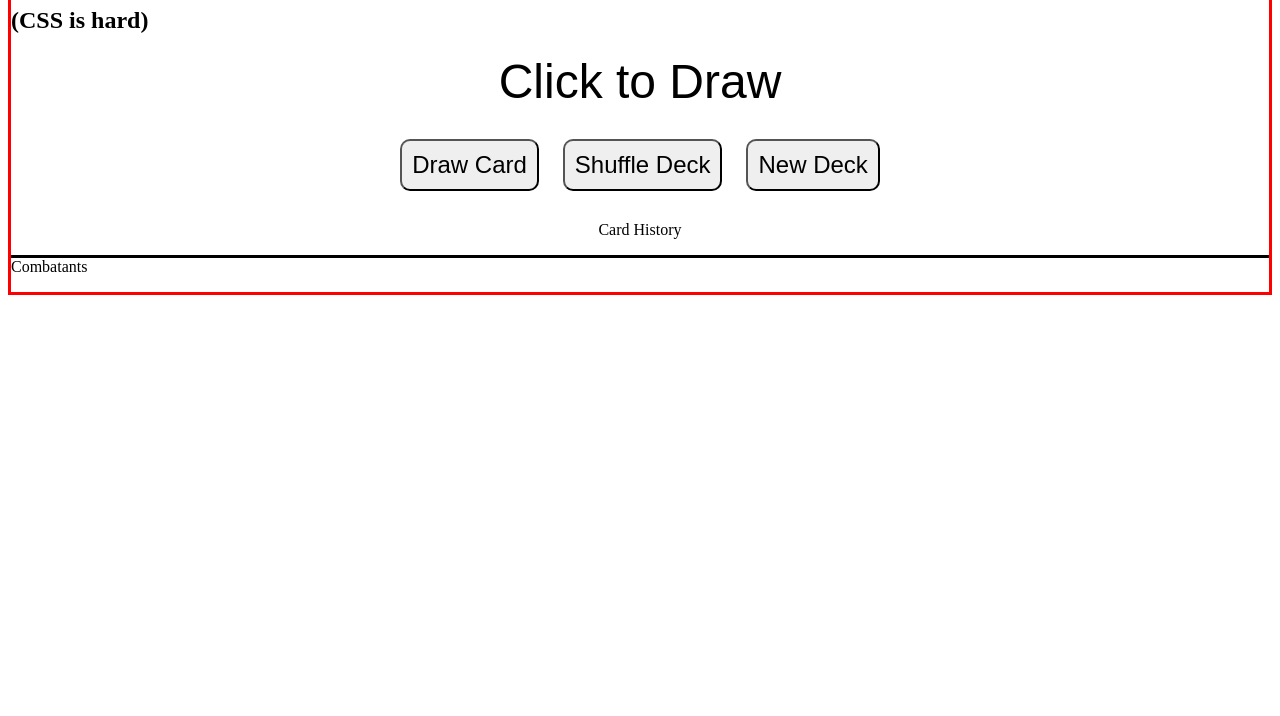
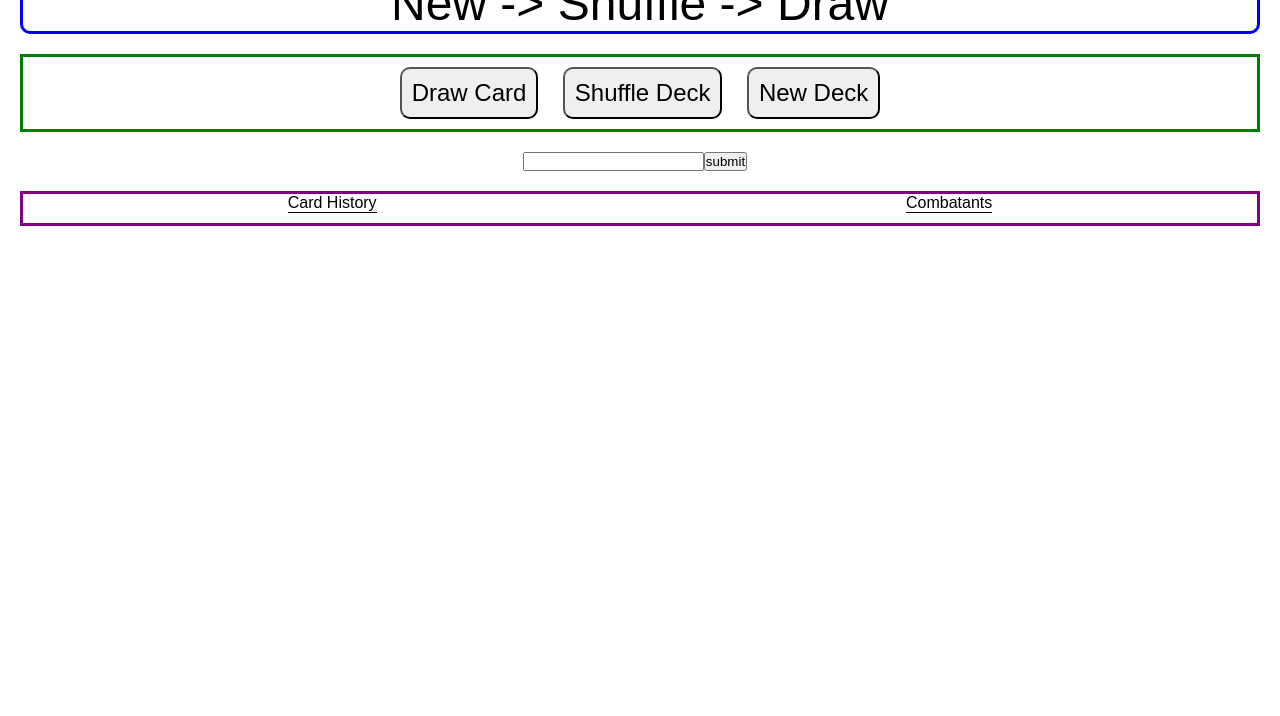
Before and after one commit to johncolobe/deck-of-cards, a plain HTML site: page index.html in a window 1280 px wide. Shown: the part 84-800 px from the top of the page. Drawn offline with Linux system fonts and the light colour scheme.

Commit message:
fixed the combatant entry field error

```diff
--- a/index.html
+++ b/index.html
@@ -10,12 +10,16 @@
 
     <div id="wrapper">
         <h1 id="title">WIP Savage Worlds Initiative Tracker</h1>
-        <h2>(CSS is hard)</h2>
-        <label id="drawnCard">Click to Draw</label>
+        <label id="drawnCard">New -> Shuffle -> Draw</label>
         <div id="buttonContainer">
             <button id="drawCardButton" class="button">Draw Card</button>
             <button id="shuffleDeckButton" class="button">Shuffle Deck</button>
             <button id="resetButton" class="button">New Deck</button>
+        </div>
+
+        <div id="combatantSubmit">
+            <input type="text" id="combatantInput">
+            <button id="combatantSubmitBtn">submit</button>
         </div>
 
         <div id="initiativeContainer">
--- a/script.js
+++ b/script.js
@@ -1,8 +1,14 @@
+//attaches html elements to variables
 const shuffleButton = document.getElementById("shuffleDeckButton");
 const drawButton = document.getElementById("drawCardButton");
 const resetButton = document.getElementById("resetButton");
 
 const cardLabel = document.getElementById("drawnCard");
+
+const combatantInput = document.getElementById("combatantInput");
+
+//got stuck with event bubbling error on this bit, accidentally had "combatantSubmit"
+const combatantSubmitBtn = document.getElementById("combatantSubmitBtn");
 
 //holds current card
 let card;
@@ -14,6 +20,9 @@ let oldCards = [];
 //list of characters that cards will be assigned to
 //NOT IMPLEMENTED YET
 let combatants = [];
+
+
+//---BUTTONS---//
 
 drawButton.onclick = function(){
     //if loop?
@@ -35,10 +44,16 @@ shuffleButton.onclick = function(){
 }
 
 resetButton.onclick = function(){
+    //creates fresh ordered deck
     deck = new Deck();
+
+    //pulled card is made empty
     card = null;
+
+    //list of old cards is made empty
     oldCards = [];
 
+    //erases listed cards from html list element
     let list = document.getElementById("drawnCardsList");
     while(list.hasChildNodes()){
         list.removeChild(list.firstChild);
@@ -49,12 +64,34 @@ resetButton.onclick = function(){
     //console.log(deck.cards);
 }
 
+//FIXIT clicking form adds name, change to only add with button click
+//refactor: create combat list, have a button next to each name to draw card from deck
+
+combatantSubmitBtn.onclick = function(){
+    const name = combatantInput.value.trim();
+    if (name) {
+        listCombatants(name);
+        combatantInput.value = '';
+    }
+};
+
+//---FUNCTIONS---//
+
+function listCombatants(name){
+    let list = document.getElementById("listedCombatants");
+    let li = document.createElement("li");
+    li.textContent = name;
+    list.prepend(li);
+}
+
 function listOldCards(cardText){
     let list = document.getElementById("drawnCardsList");
     let li = document.createElement("li")
     li.textContent = cardText;
     list.prepend(li);
 }
+
+//---CLASSES---//
 
 class Deck {
     cards = [];
@@ -107,14 +144,14 @@ class Deck {
     }
 
 }
-
+    //TODO
     //take name and assign card for initiative tracker
     //to be implemented later
     function assign(cards){
         if (!deck.cards) return;
     }
 
-    //tracker for odds of drawing a joker each time
+    //TODO tracker for odds of drawing a joker each time
     function jokerOdds(){
         //fancy math
     }
--- a/style.css
+++ b/style.css
@@ -1,5 +1,17 @@
+*{
+    margin: 0;
+    padding: 0;
+    box-sizing: border-box;
+}
+
+body{
+    font-family: Arial, Helvetica, sans-serif;
+    background-color: light grey;
+}
+
 #wrapper{
-    border: solid red;
+    height: 100vh;
+    width: 100%;
 }
 
 #cardLabel{
@@ -9,28 +21,70 @@
 }
 
 #drawnCard{
-    display:block;
+    display:flex;
+    justify-content: center;
     border-radius: 10px;
     font-size: 3em;
     font-family: Arial, Helvetica, sans-serif;
     text-align: center;
+    margin:20px;
+    border: solid blue;
 }
 
 #buttonContainer{
     text-align: center;
-    margin-top: 20px;
-    margin-bottom: 20px;
+    margin: 20px;
+    border: solid green;
+}
+
+#initiativeContainer{
+    display: flex;
+    flex-direction: row;
+    justify-content: space-around;
+    margin: 20px;
+    border: solid purple;
 }
 
 #drawnCardsContainer{
-    display: block;
+    display: flex;
+    flex-direction: column;
     text-align: center;
 }
 
+#cardHistoryTitle{
+    display: flex;
+    justify-content: center;
+    margin-bottom: 10px;
+    border-bottom: thin solid black;
+}
+
 #cardHistory{
-    display:block;
+    display:flex;
+    width:100%;
+    justify-content: center;
     text-align: left;
-    border-bottom: solid black;
+
+}
+
+#combatantsList{
+    display:flex;
+    flex-direction: column;
+    text-align: center;
+}
+
+#combatants{
+    margin-bottom: 10px;
+    border-bottom: thin solid black;
+}
+
+#listedCombatants{
+    list-style-type: none;
+}
+
+#combatantSubmit{
+    display:flex;
+    justify-content: center;
+    margin-right:10px;
 }
 
 #drawnCardsList{
```
